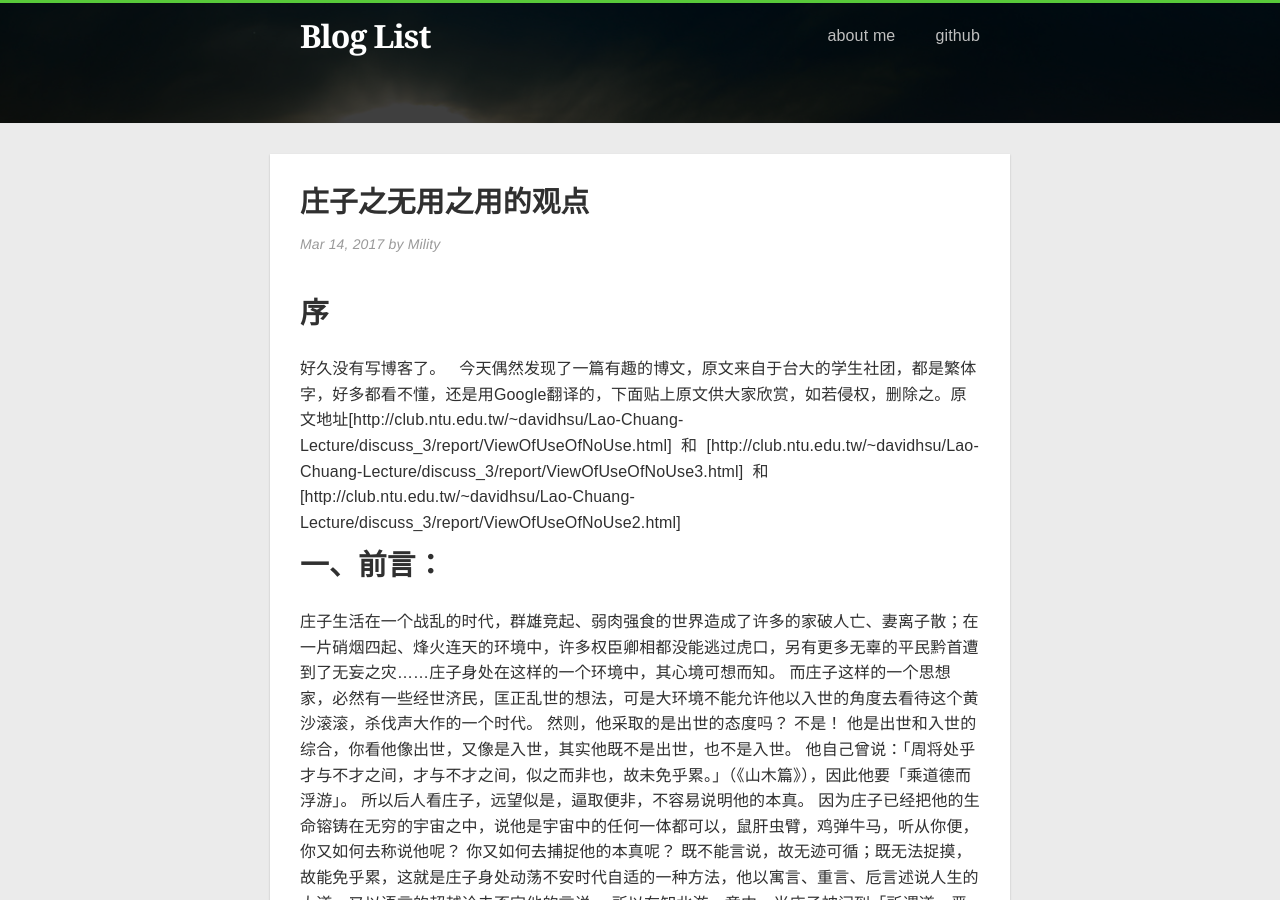
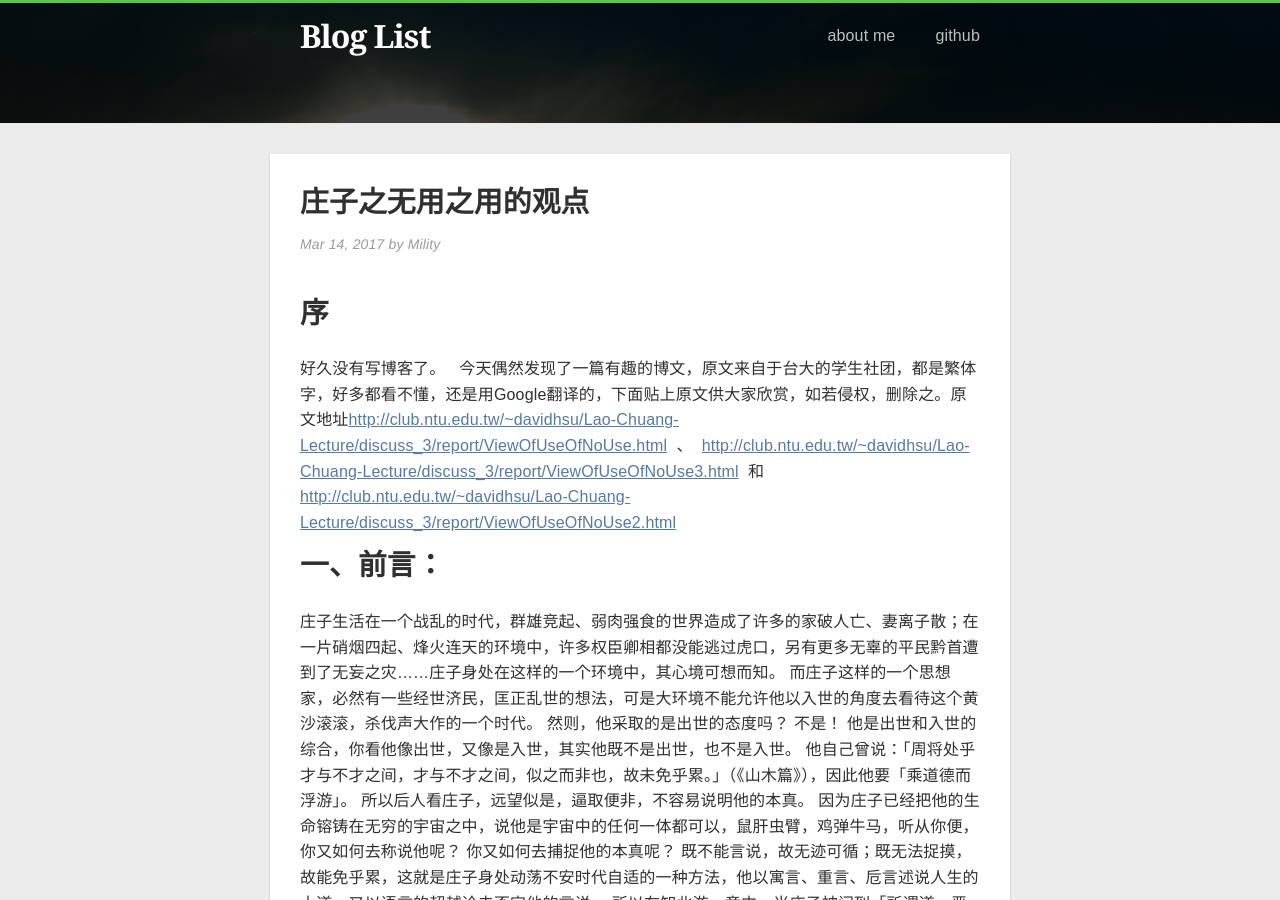
Before and after one commit to Mility/Mility.github.io, a Jekyll site: the page built from _posts/2017-03-14-庄子之无用之用的观点.markdown, in a window 1280 px wide and 900 px high. Built offline with Jekyll 4.4.1, drawn with Linux system fonts in a browser that asks for light colours; nearby versions of some CDN libraries; comment, search, counter and statistics services are not loaded.

Commit message:
Update 2017-03-14-庄子之无用之用的观点.markdown

```diff
--- a/_posts/2017-03-14-庄子之无用之用的观点.markdown
+++ b/_posts/2017-03-14-庄子之无用之用的观点.markdown
@@ -6,7 +6,7 @@ title: "庄子之无用之用的观点"
 ## 序
 
 好久没有写博客了。
-今天偶然发现了一篇有趣的博文，原文来自于台大的学生社团，都是繁体字，好多都看不懂，还是用Google翻译的，下面贴上原文供大家欣赏，如若侵权，删除之。原文地址[http://club.ntu.edu.tw/~davidhsu/Lao-Chuang-Lecture/discuss_3/report/ViewOfUseOfNoUse.html]  和  [http://club.ntu.edu.tw/~davidhsu/Lao-Chuang-Lecture/discuss_3/report/ViewOfUseOfNoUse3.html]  和[http://club.ntu.edu.tw/~davidhsu/Lao-Chuang-Lecture/discuss_3/report/ViewOfUseOfNoUse2.html]
+今天偶然发现了一篇有趣的博文，原文来自于台大的学生社团，都是繁体字，好多都看不懂，还是用Google翻译的，下面贴上原文供大家欣赏，如若侵权，删除之。原文地址[http://club.ntu.edu.tw/~davidhsu/Lao-Chuang-Lecture/discuss_3/report/ViewOfUseOfNoUse.html](链接1)  、  [http://club.ntu.edu.tw/~davidhsu/Lao-Chuang-Lecture/discuss_3/report/ViewOfUseOfNoUse3.html](链接2)  和[http://club.ntu.edu.tw/~davidhsu/Lao-Chuang-Lecture/discuss_3/report/ViewOfUseOfNoUse2.html](链接3)
 
 ## 一、前言：
 
```
